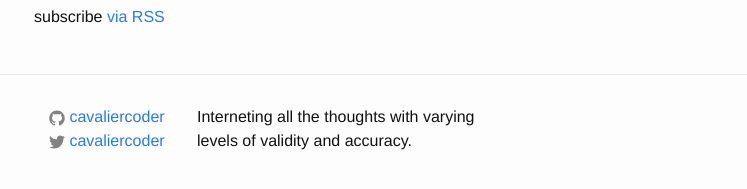
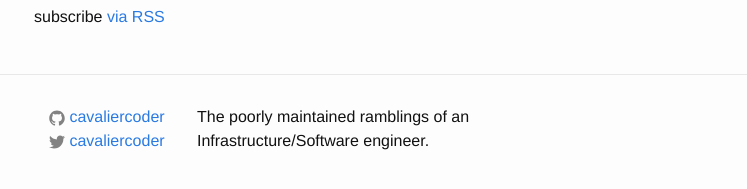
Before and after one commit to cavaliercoder/cavaliercoder.github.io, a Jekyll site: the page built from index.html, in a window 1280 px wide and 900 px high, scrolled down 1551 px. Shown: the part 687-876 px from the top of the window, without its empty margins (236-983 px from the left). Built offline with Jekyll 4.4.1, drawn with Linux system fonts in a browser that asks for light colours.

Commit message:
Updated site tagline

```diff
--- a/_config.yml
+++ b/_config.yml
@@ -2,7 +2,7 @@
 title: Ryan Armstrong's Blog
 email: ryan@cavaliercoder.com
 description: >
-    Interneting all the thoughts with varying levels of validity and accuracy.
+    The poorly maintained ramblings of an Infrastructure/Software engineer.
 
 baseurl: "" # the subpath of your site, e.g. /blog/
 url: "http://cavaliercoder.github.io" # the base hostname & protocol for your site
```
